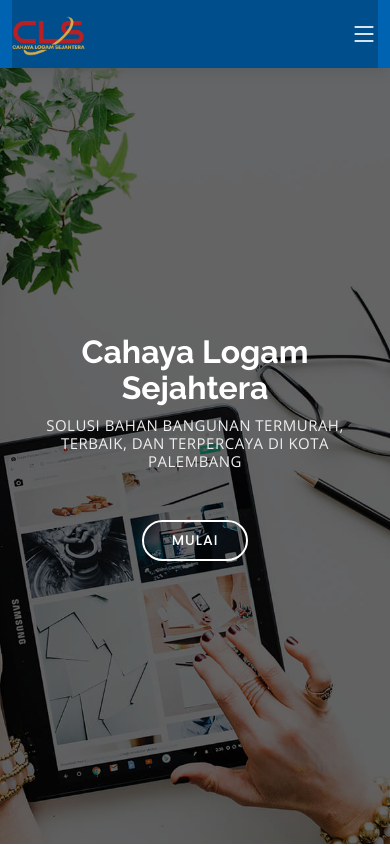
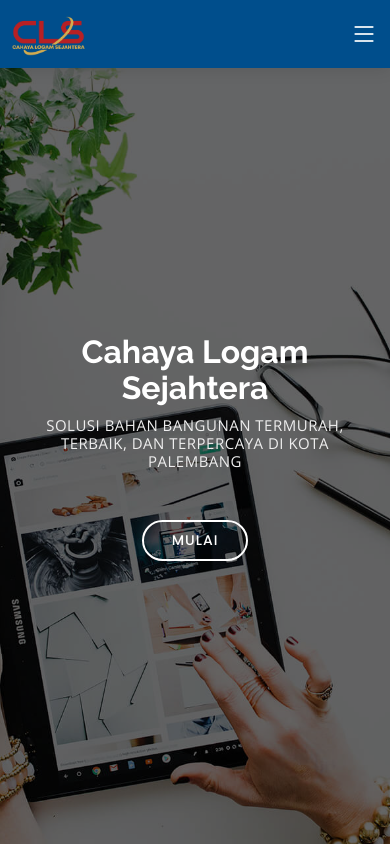
Before and after one commit to handgun50/cls, a plain HTML site: page index.html in a window 390 px wide. Shown: the top 846 px of the page. Drawn offline with nearby package versions, Linux system fonts and the light colour scheme.

```diff
--- a/assets/css/style.css
+++ b/assets/css/style.css
@@ -125,7 +125,7 @@
   #header {
     box-shadow: 0px 2px 15px rgba(0, 0, 0, 0.1);
     top: 0;
-    background: #0063B2;
+    background: #004e8c;
   }
 
   #header.header-scrolled,
```
